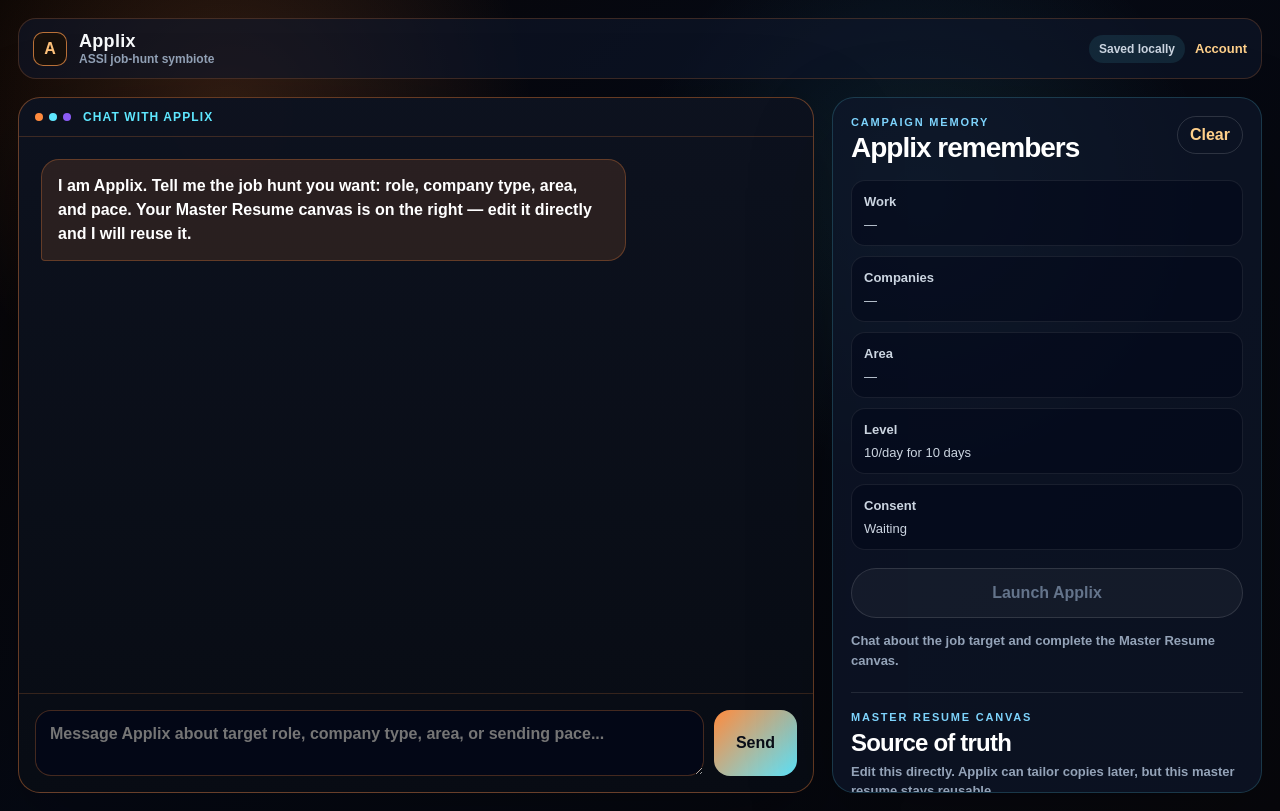
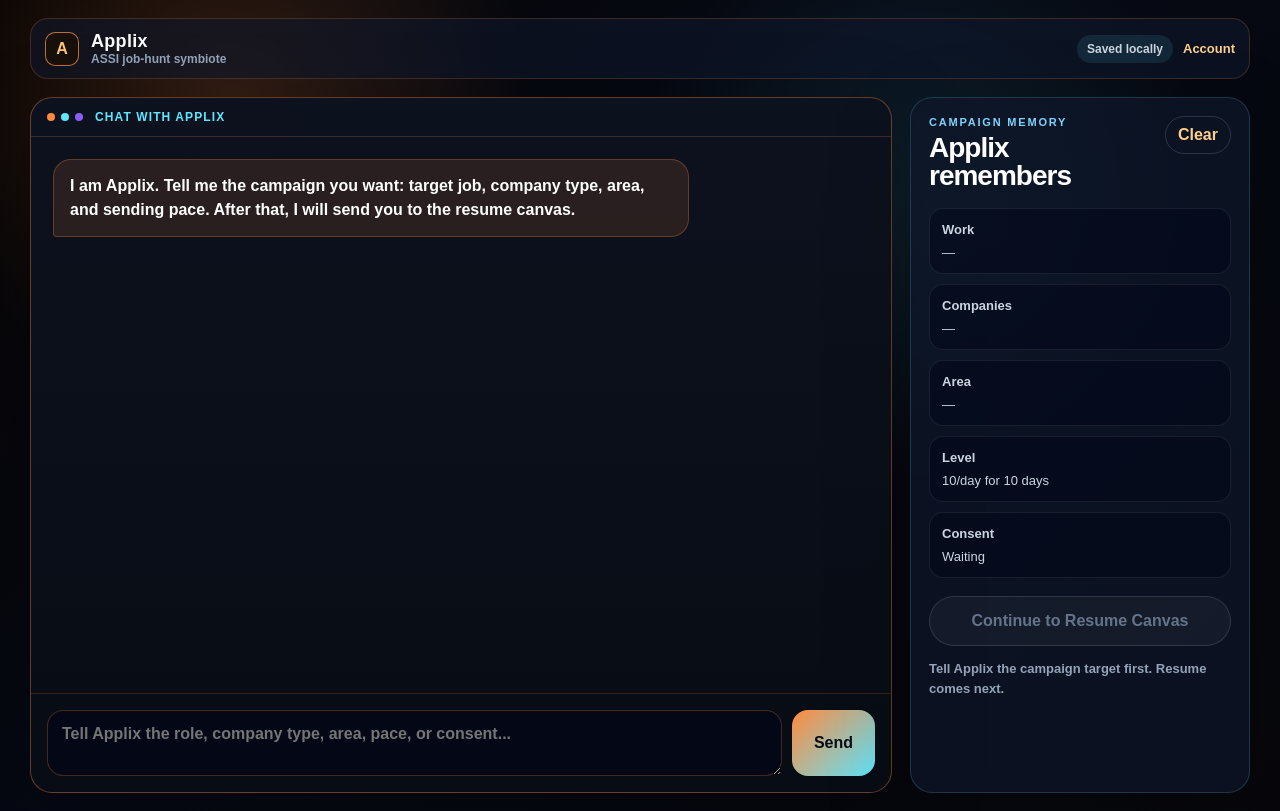
Before and after one commit to Calsie-ai/Calsie, a Next.js app in the folder frontend/: page / in a window 1280 px wide. Built offline with nearby package versions, Linux system fonts and the light colour scheme.

Commit message:
Route Applix launch to resume canvas page

```diff
--- a/frontend/app/page.tsx
+++ b/frontend/app/page.tsx
@@ -28,7 +28,7 @@ type ChatState = {
 };
 
 const defaultMessages: Message[] = [
-  { role: "applix", text: "I am Applix. Tell me the job hunt you want: role, company type, area, and pace. Your Master Resume canvas is on the right — edit it directly and I will reuse it." },
+  { role: "applix", text: "I am Applix. Tell me the campaign you want: target job, company type, area, and sending pace. After that, I will send you to the resume canvas." },
 ];
 
 const defaultState: ChatState = {
@@ -88,42 +88,22 @@ function applyUpdates(base: ChatState, updates: any) {
   if (typeof updates.companyType === "string" && updates.companyType.trim()) next.companyType = updates.companyType.trim();
   if (typeof updates.targetArea === "string" && updates.targetArea.trim()) next.targetArea = updates.targetArea.trim();
   if (updates.radiusKm !== null && updates.radiusKm !== undefined) next.radiusKm = parseRadius(updates.radiusKm);
-  if (typeof updates.fullName === "string" && updates.fullName.trim()) next.fullName = updates.fullName.trim();
-  if (typeof updates.email === "string" && /^\S+@\S+\.\S+$/.test(updates.email)) next.email = updates.email.trim().toLowerCase();
-  if (typeof updates.phone === "string" && updates.phone.trim()) next.phone = updates.phone.trim();
-  if (typeof updates.resumeSummary === "string" && updates.resumeSummary.trim()) next.resumeSummary = updates.resumeSummary.trim();
-  if (typeof updates.skills === "string" && updates.skills.trim()) next.skills = updates.skills.trim();
-  if (typeof updates.experience === "string" && updates.experience.trim()) next.experience = updates.experience.trim();
-  if (typeof updates.certificates === "string" && updates.certificates.trim()) next.certificates = updates.certificates.trim();
   if (updates.plan === "full" || updates.plan === "gentle") next.plan = updates.plan;
   if (updates.aiConsent === true) next.aiConsent = true;
   if (updates.emailConsent === true) next.emailConsent = true;
   return next;
 }
 
-function localReady(state: ChatState) {
-  return Boolean(
-    state.targetRole &&
-    state.companyType &&
-    state.targetArea &&
-    state.fullName &&
-    state.email &&
-    state.phone &&
-    state.resumeSummary &&
-    state.skills &&
-    state.experience &&
-    state.certificates &&
-    state.aiConsent &&
-    state.emailConsent
-  );
+function campaignReady(state: ChatState) {
+  return Boolean(state.targetRole && state.companyType && state.targetArea && state.aiConsent && state.emailConsent);
 }
 
 function fallbackQuestion(state: ChatState) {
-  if (!state.targetRole) return "What job should I hunt for? Example: Support Worker, Admin Assistant, Social Worker.";
-  if (!state.companyType) return "What kind of companies should I look for? Example: NDIS providers, aged care, healthcare, local offices.";
+  if (!state.targetRole) return "What job should I hunt for? Example: Support Worker, Admin Assistant, Cyber Security Analyst.";
+  if (!state.companyType) return "What kind of companies should I look for? Example: NDIS providers, startups, aged care, local offices.";
   if (!state.targetArea) return "Where should I look? Give me a suburb, city, or area.";
   if (!state.aiConsent || !state.emailConsent) return "Do you consent to AI draft support and later Gmail access request, with you approving before anything sends?";
-  return "Campaign memory is ready. Now make sure your Master Resume canvas is complete, then launch when ready.";
+  return "Campaign target is ready. Continue to the resume canvas and fill your master resume like a document.";
 }
 
 export default function HomePage() {
@@ -136,7 +116,7 @@ export default function HomePage() {
   const [thinking, setThinking] = useState(false);
 
   const dailyLimit = state.plan === "gentle" ? 10 : 100;
-  const canLaunch = state.readyToLaunch || localReady(state);
+  const canContinue = state.readyToLaunch || campaignReady(state);
 
   useEffect(() => {
     const saved = readCache();
@@ -191,7 +171,7 @@ export default function HomePage() {
       });
       const data = await response.json();
       const updated = applyUpdates(withUser, data?.updates);
-      const ready = Boolean(data?.readyToLaunch) || localReady(updated);
+      const ready = Boolean(data?.readyToLaunch) || campaignReady(updated);
       const assistantText = data?.source === "openai"
         ? data?.assistantMessage || fallbackQuestion(updated)
         : fallbackQuestion(updated);
@@ -201,7 +181,7 @@ export default function HomePage() {
         readyToLaunch: ready,
         messages: [...withUser.messages, { role: "applix", text: assistantText }],
       });
-      setStatus(data?.source === "openai" ? "OpenAI connected" : "Fallback: add OPENAI_API_KEY in Vercel");
+      setStatus(data?.source === "openai" ? "OpenAI connected" : "Fallback: campaign saved locally");
     } catch {
       setState({
         ...withUser,
@@ -213,11 +193,7 @@ export default function HomePage() {
     }
   }
 
-  function updateResume(field: keyof ChatState, value: string) {
-    setState((current) => ({ ...current, [field]: value }));
-  }
-
-  function launch() {
+  function continueToResume() {
     const draft = {
       targetRole: state.targetRole,
       industry: state.companyType,
@@ -227,7 +203,7 @@ export default function HomePage() {
       longitude: null,
       radiusKm: state.radiusKm,
       resumeName: state.fullName || "Applix resume",
-      resumeSource: "master_resume_canvas",
+      resumeSource: "resume_canvas",
       resumeSnapshot: {
         fullName: state.fullName,
         email: state.email,
@@ -244,7 +220,8 @@ export default function HomePage() {
       createdAt: new Date().toISOString(),
     };
     sessionStorage.setItem("applixCampaignDraft", JSON.stringify(draft));
-    router.push("/login?next=/dashboard");
+    localStorage.setItem(CACHE_KEY, JSON.stringify(state));
+    router.push("/resume-canvas");
   }
 
   function clearChat() {
@@ -273,7 +250,7 @@ export default function HomePage() {
         <section style={styles.chatPanel}>
           <div style={styles.chatHeader}>
             <div style={styles.dots}><span style={{ ...styles.dot, background: "#ff8a3d" }} /><span style={{ ...styles.dot, background: "#5ee7ff" }} /><span style={{ ...styles.dot, background: "#8b5cf6" }} /></div>
-            <strong>{canLaunch ? "Ready to launch" : "Chat with Applix"}</strong>
+            <strong>{canContinue ? "Campaign ready" : "Chat with Applix"}</strong>
           </div>
 
           <div ref={messagesRef} style={styles.messages}>
@@ -291,7 +268,7 @@ export default function HomePage() {
                   send(input);
                 }
               }}
-              placeholder="Message Applix about target role, company type, area, or sending pace..."
+              placeholder="Tell Applix the role, company type, area, pace, or consent..."
               style={styles.textInput}
               disabled={thinking}
             />
@@ -308,22 +285,8 @@ export default function HomePage() {
             <button type="button" style={styles.clearButton} onClick={clearChat}>Clear</button>
           </div>
           <div style={styles.summaryBox}>{summary.map(([label, value]) => <div key={label} style={styles.summaryRow}><strong>{label}</strong><span>{value}</span></div>)}</div>
-          <button type="button" style={canLaunch ? styles.launchButton : styles.disabledLaunchButton} onClick={launch} disabled={!canLaunch}>Launch Applix</button>
-          <p style={styles.helpText}>{canLaunch ? "You can launch and review in the dashboard." : "Chat about the job target and complete the Master Resume canvas."}</p>
-
-          <section style={styles.resumeCanvas}>
-            <p style={styles.eyebrow}>Master Resume Canvas</p>
-            <h2 style={styles.resumeTitle}>Source of truth</h2>
-            <p style={styles.resumeNote}>Edit this directly. Applix can tailor copies later, but this master resume stays reusable.</p>
-
-            <label style={styles.canvasLabel}>Full name<input style={styles.canvasInput} value={state.fullName} onChange={(event) => updateResume("fullName", event.target.value)} placeholder="Your full name" /></label>
-            <label style={styles.canvasLabel}>Email<input style={styles.canvasInput} value={state.email} onChange={(event) => updateResume("email", event.target.value)} placeholder="you@email.com" /></label>
-            <label style={styles.canvasLabel}>Phone<input style={styles.canvasInput} value={state.phone} onChange={(event) => updateResume("phone", event.target.value)} placeholder="04xx xxx xxx" /></label>
-            <label style={styles.canvasLabel}>Profile summary<textarea style={styles.canvasTextarea} value={state.resumeSummary} onChange={(event) => updateResume("resumeSummary", event.target.value)} placeholder="Short professional summary..." /></label>
-            <label style={styles.canvasLabel}>Skills<textarea style={styles.canvasTextarea} value={state.skills} onChange={(event) => updateResume("skills", event.target.value)} placeholder="Skills separated by commas or lines..." /></label>
-            <label style={styles.canvasLabel}>Experience<textarea style={styles.canvasTextareaLarge} value={state.experience} onChange={(event) => updateResume("experience", event.target.value)} placeholder="Work history, projects, responsibilities, achievements..." /></label>
-            <label style={styles.canvasLabel}>Certificates / checks<textarea style={styles.canvasTextarea} value={state.certificates} onChange={(event) => updateResume("certificates", event.target.value)} placeholder="First Aid, CPR, Police Check, WWCC, licences, or none..." /></label>
-          </section>
+          <button type="button" style={canContinue ? styles.launchButton : styles.disabledLaunchButton} onClick={continueToResume} disabled={!canContinue}>Continue to Resume Canvas</button>
+          <p style={styles.helpText}>{canContinue ? "Next: fill your master resume on a white document canvas." : "Tell Applix the campaign target first. Resume comes next."}</p>
         </aside>
       </section>
     </main>
@@ -332,14 +295,14 @@ export default function HomePage() {
 
 const styles = {
   main: { minHeight: "100vh", background: "radial-gradient(circle at 18% 14%, rgba(255,138,61,.18), transparent 24%), radial-gradient(circle at 72% 24%, rgba(94,231,255,.1), transparent 26%), linear-gradient(135deg,#080403,#050914 42%,#07070b)", color: "#f8fafc", fontFamily: "Arial, Helvetica, sans-serif", padding: "18px" },
-  topbar: { maxWidth: 1320, margin: "0 auto 18px", display: "flex", alignItems: "center", gap: 12, padding: "12px 14px", borderRadius: 18, background: "rgba(15,23,42,.62)", border: "1px solid rgba(255,138,61,.2)" },
+  topbar: { maxWidth: 1220, margin: "0 auto 18px", display: "flex", alignItems: "center", gap: 12, padding: "12px 14px", borderRadius: 18, background: "rgba(15,23,42,.62)", border: "1px solid rgba(255,138,61,.2)" },
   logo: { display: "grid", placeItems: "center", width: 34, height: 34, borderRadius: 10, background: "#17100b", border: "1px solid rgba(255,154,76,.7)", color: "#ffc27a", textDecoration: "none", fontWeight: 900 },
   product: { display: "block", fontSize: 18, letterSpacing: .3 },
   subProduct: { display: "block", color: "#94a3b8", fontSize: 12, fontWeight: 800 },
   topActions: { marginLeft: "auto", display: "flex", alignItems: "center", gap: 10 },
   statusPill: { padding: "7px 10px", borderRadius: 999, background: "rgba(94,231,255,.1)", color: "#cbd5e1", fontSize: 12, fontWeight: 900 },
   accountLink: { color: "#ffd08a", textDecoration: "none", fontSize: 13, fontWeight: 900 },
-  appShell: { maxWidth: 1320, margin: "0 auto", display: "grid", gridTemplateColumns: "minmax(0, 1fr) 430px", gap: 18, alignItems: "stretch" },
+  appShell: { maxWidth: 1220, margin: "0 auto", display: "grid", gridTemplateColumns: "minmax(0, 1fr) 340px", gap: 18, alignItems: "stretch" },
   chatPanel: { minWidth: 0, height: "calc(100vh - 104px)", borderRadius: 22, background: "linear-gradient(180deg,rgba(13,18,31,.98),rgba(8,12,20,.98))", border: "1px solid rgba(255,138,61,.38)", overflow: "hidden", display: "flex", flexDirection: "column" as const, boxShadow: "0 30px 90px rgba(0,0,0,.28)" },
   chatHeader: { display: "flex", alignItems: "center", gap: 12, padding: "12px 16px", borderBottom: "1px solid rgba(255,138,61,.2)", color: "#5ee7ff", letterSpacing: 1.1, textTransform: "uppercase" as const, fontSize: 12 },
   dots: { display: "flex", gap: 6 },
@@ -360,11 +323,4 @@ const styles = {
   launchButton: { width: "100%", marginTop: 18, border: 0, borderRadius: 999, padding: "15px 18px", background: "linear-gradient(135deg,#ff8a3d,#5ee7ff)", color: "#090d18", fontWeight: 900, cursor: "pointer" },
   disabledLaunchButton: { width: "100%", marginTop: 18, border: "1px solid rgba(255,255,255,.12)", borderRadius: 999, padding: "15px 18px", background: "rgba(255,255,255,.04)", color: "#64748b", fontWeight: 900, cursor: "not-allowed" },
   helpText: { color: "#94a3b8", lineHeight: 1.5, fontSize: 13, fontWeight: 800 },
-  resumeCanvas: { marginTop: 22, paddingTop: 18, borderTop: "1px solid rgba(255,255,255,.1)" },
-  resumeTitle: { margin: "6px 0 6px", fontSize: 24, letterSpacing: -0.8, color: "#ffffff" },
-  resumeNote: { margin: "0 0 14px", color: "#94a3b8", lineHeight: 1.45, fontSize: 13, fontWeight: 800 },
-  canvasLabel: { display: "grid", gap: 7, marginTop: 12, color: "#dbeafe", fontSize: 13, fontWeight: 900 },
-  canvasInput: { width: "100%", border: "1px solid rgba(255,138,61,.26)", borderRadius: 14, padding: "12px 13px", color: "#ffffff", background: "rgba(2,6,23,.72)", fontWeight: 800, outline: "none" },
-  canvasTextarea: { width: "100%", minHeight: 78, resize: "vertical" as const, border: "1px solid rgba(255,138,61,.26)", borderRadius: 14, padding: "12px 13px", color: "#ffffff", background: "rgba(2,6,23,.72)", fontWeight: 800, fontFamily: "Arial, Helvetica, sans-serif", outline: "none" },
-  canvasTextareaLarge: { width: "100%", minHeight: 120, resize: "vertical" as const, border: "1px solid rgba(255,138,61,.26)", borderRadius: 14, padding: "12px 13px", color: "#ffffff", background: "rgba(2,6,23,.72)", fontWeight: 800, fontFamily: "Arial, Helvetica, sans-serif", outline: "none" },
 };
```
